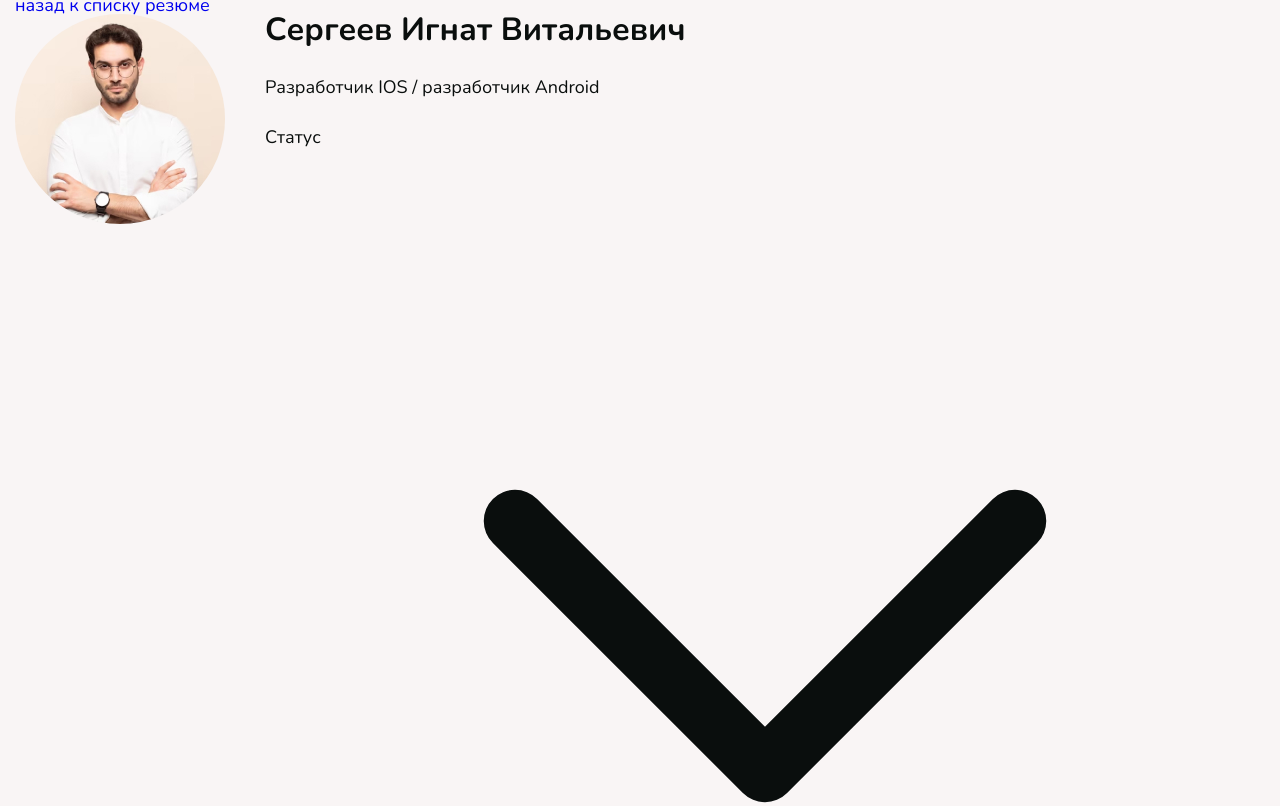
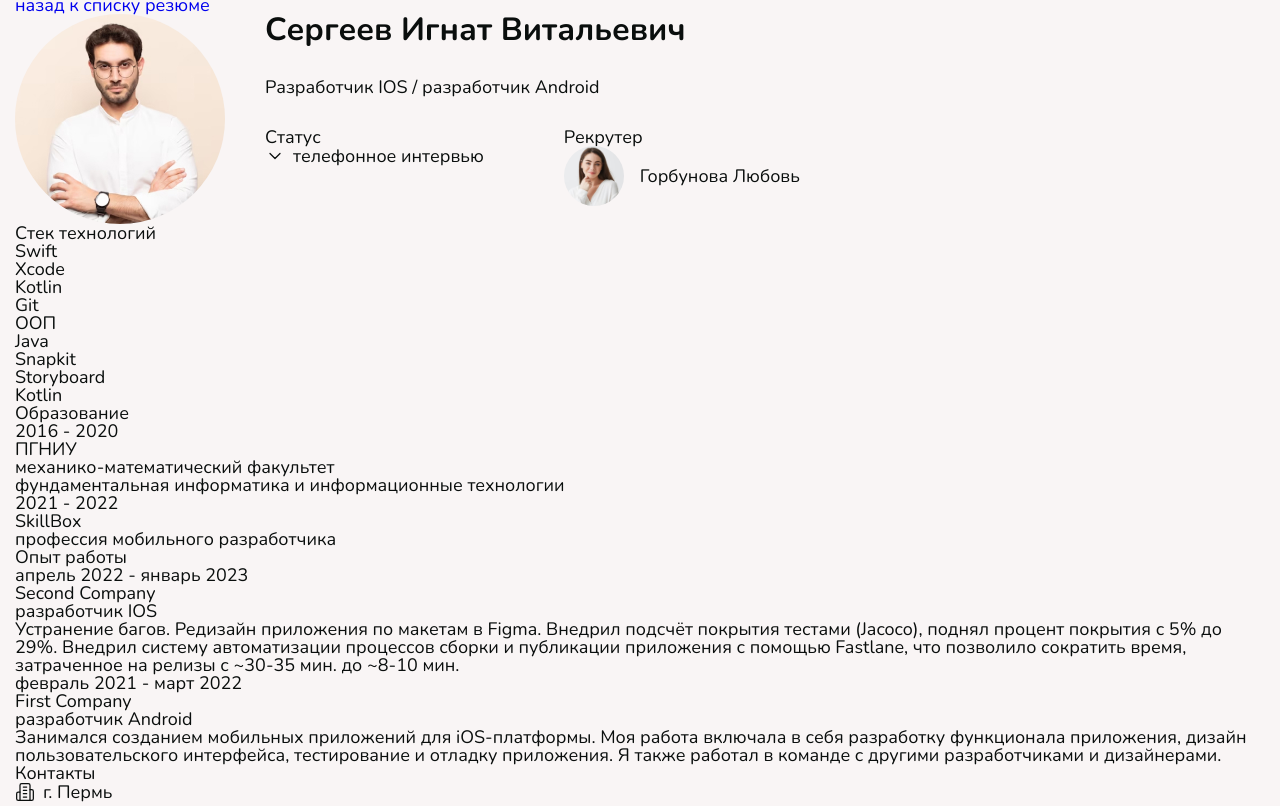
Before and after one commit to teamdevm/teamwork-swift-ferret, a React (Create React App) app in the folder React-app/: page /profile in a window 1280 px wide. Shown: the part 1374-2180 px from the top of the page. Built offline with nearby package versions, Linux system fonts and the light colour scheme.

Commit message:
add hirings block's styles

```diff
--- a/React-app/src/assets/css/App.css
+++ b/React-app/src/assets/css/App.css
@@ -640,3 +640,72 @@ a.contacts__item:hover {
   font-weight: 700;
   font-size: 32px;
 }
+
+/* ///////////////hiring/////////////////// */
+
+.resume__hiring {
+  display: flex;
+  align-items: start;
+  column-gap: 80px;
+}
+
+.popup-status {
+  position: relative;
+  display: flex;
+  flex-direction: column;
+}
+
+.popup-status__title {
+  display: flex;
+  column-gap: 8px;
+  align-items: center;
+  cursor: pointer;
+  transition: color 0.3s ease-in-out;
+}
+.popup-status__title svg {
+  max-width: 20px;
+}
+
+.popup-status__title:hover {
+  color: var(--color-accent);
+}
+
+.popup-status__list {
+  position: absolute;
+  display: flex;
+  padding: 10px 0;
+  top: 36px;
+  left: 30px;
+  flex-direction: column;
+  background-color: var(--color-light);
+  border: 1px solid #ccc;
+  border-radius: 10px;
+  -webkit-box-shadow: 0px 5px 15px rgba(0, 0, 0, 0.09);
+  box-shadow: 0px 5px 15px rgba(0, 0, 0, 0.09);
+  z-index: 10;
+}
+
+.popup-status__list.hidden {
+  display: none;
+}
+
+.popup-status__item {
+  padding: 10px;
+  cursor: pointer;
+  transition: color 0.3s ease-in-out;
+}
+
+.popup-status__item:hover {
+  background-color: #fff1f1;
+}
+
+.recruter-card {
+  display: flex;
+  align-items: center;
+  column-gap: 16px;
+}
+
+.recruter-card__photo {
+  max-width: 60px;
+  border-radius: 100%;
+}
```
